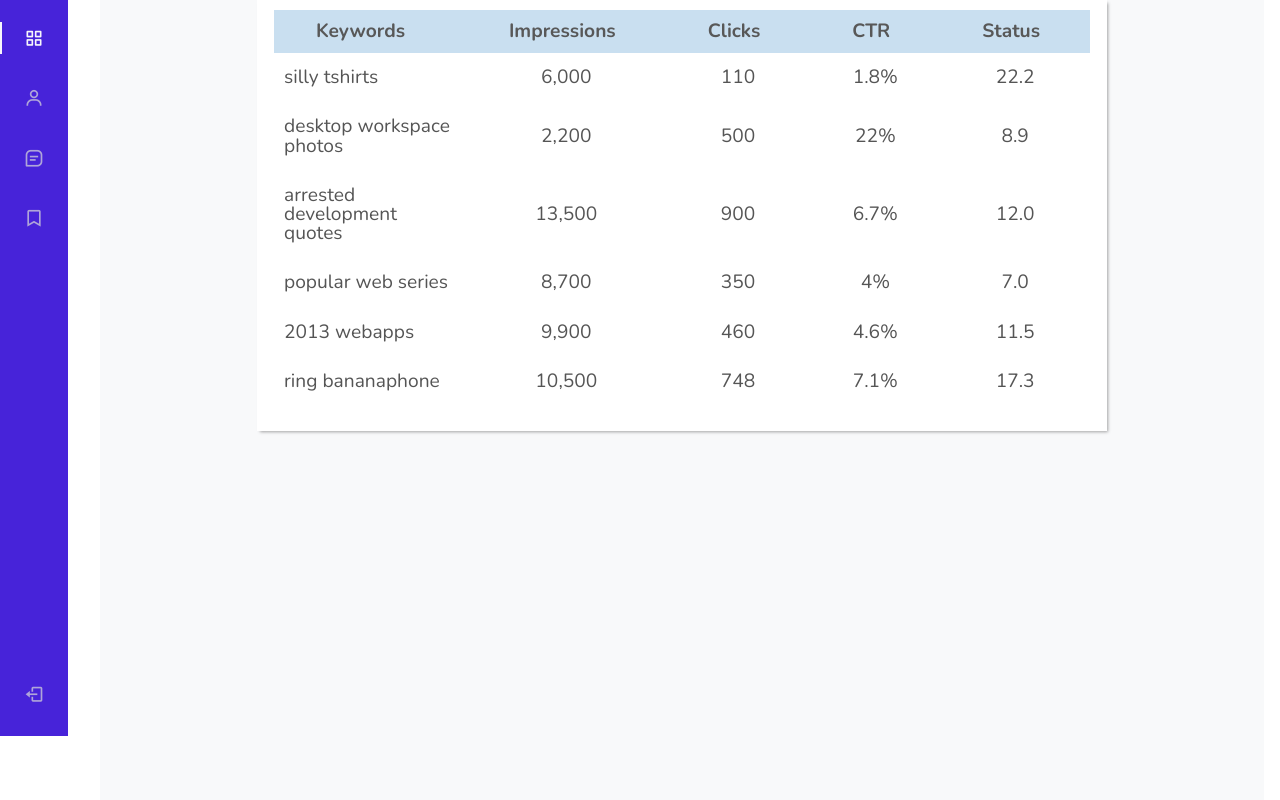
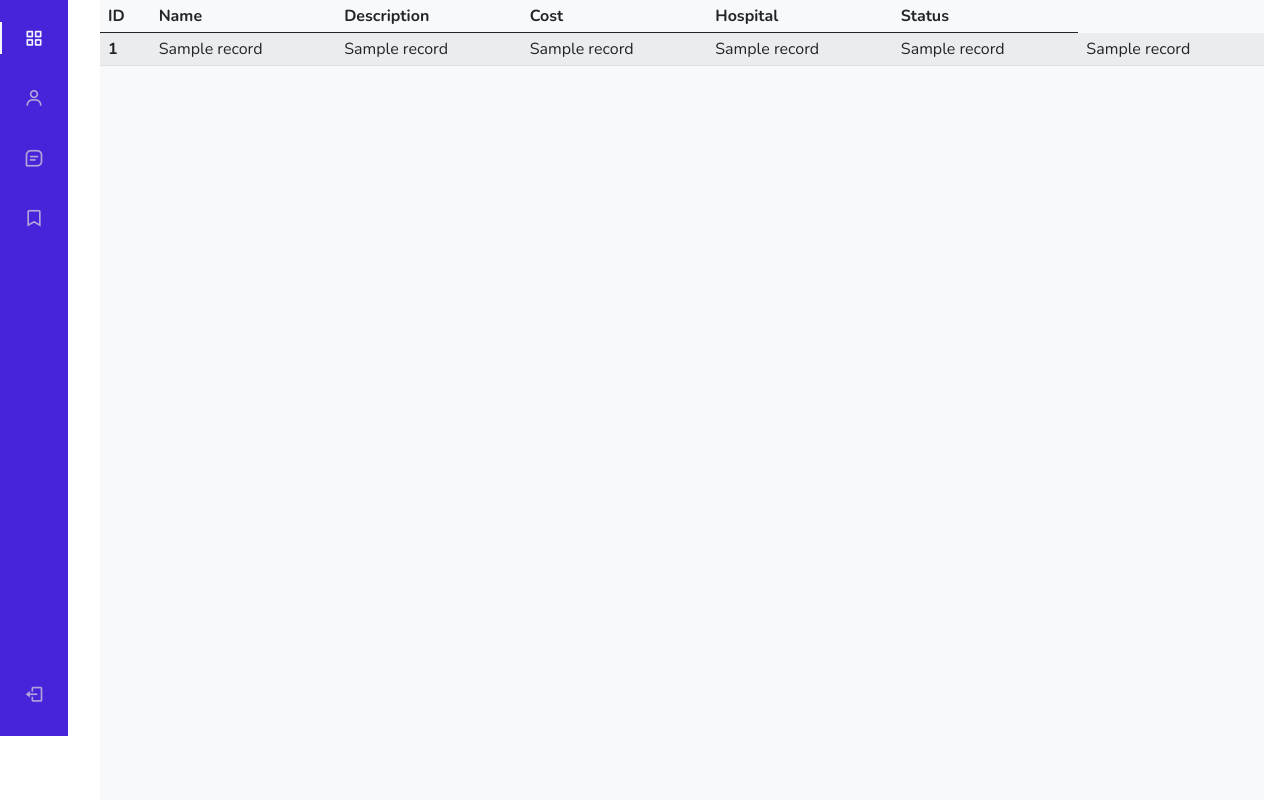
Before and after one commit to mhasabalah/Flask-Project, a Flask app: template Health_Asurance/templates/Admin/Claims.html in a window 1280 px wide. Shown: the part 64-864 px from the top of the page. Run offline with Flask 2, Linux system fonts and the light colour scheme; the template is opened without the code that fills it: most values are stand-ins (such as "Sample title", 1, 10 or a date in 2020).

Commit message:
admin claim

```diff
--- a/Health_Asurance/templates/Admin/Claims.html
+++ b/Health_Asurance/templates/Admin/Claims.html
@@ -3,62 +3,40 @@
 {% block content %}
 <body>
 
-    <div id="wrapper">
-     <table id="keywords" cellspacing="0" cellpadding="0">
+  <table class="table table-striped">
     <thead>
       <tr>
-           <th><span>Keywords</span></th>
-           <th><span>Impressions</span></th>
-           <th><span>Clicks</span></th>
-           <th><span>CTR</span></th>
-           <th><span>Status</span></th>
+        <th scope="col">ID</th>
+        <th scope="col">Name</th>
+        <th scope="col">Description</th>
+        <th scope="col">Cost</th>
+        <th scope="col">Hospital</th>
+        <th scope="col">Status</th>
       </tr>
     </thead>
     <tbody>
+      {% for record in claims %}
+
       <tr>
-           <td class="lalign">silly tshirts</td>
-           <td>6,000</td>
-           <td>110</td>
-           <td>1.8%</td>
-           <td>22.2</td>
+        <th>{{record[0]}}</th>
+        <td>{{record[1]}}</td>
+        <td>{{record[2]}}</td>
+        <td>{{record[3]}}</td>
+        <td>{{record[4]}}</td>
+        <td>{{record[5]}}</td>
+        <td>
+          {{record[6]}}
+
+        </td>
       </tr>
-         <tr>
-           <td class="lalign">desktop workspace photos</td>
-           <td>2,200</td>
-           <td>500</td>
-           <td>22%</td>
-           <td>8.9</td>
-         </tr>
-         <tr>
-           <td class="lalign">arrested development quotes</td>
-           <td>13,500</td>
-           <td>900</td>
-           <td>6.7%</td>
-           <td>12.0</td>
-         </tr>
-         <tr>
-           <td class="lalign">popular web series</td>
-           <td>8,700</td>
-           <td>350</td>
-           <td>4%</td>
-           <td>7.0</td>
-         </tr>
-         <tr>
-           <td class="lalign">2013 webapps</td>
-           <td>9,900</td>
-           <td>460</td>
-           <td>4.6%</td>
-           <td>11.5</td>
-         </tr>
-         <tr>
-           <td class="lalign">ring bananaphone</td>
-           <td>10,500</td>
-           <td>748</td>
-           <td>7.1%</td>
-           <td>17.3</td>
-         </tr>
+
+      {%endfor%}
+
     </tbody>
   </table>
-    </div>
-   </body>
 {% endblock %}
+
+        <!-- <form action="{{url_for('update_status', id = claim.id)}}">
+            <input type="hidden" name="_method" value="EDIT">
+            <input type="submit" value="Edit" class="btn btn-denger" >
+          </form> -->
```
Also changed, not shown: Health_Asurance/templates/Customer/claims.html (+32 -31 lines), Health_Asurance/views.py (+40 -3 lines). Lines whose indentation alone changed are shown as unchanged.
